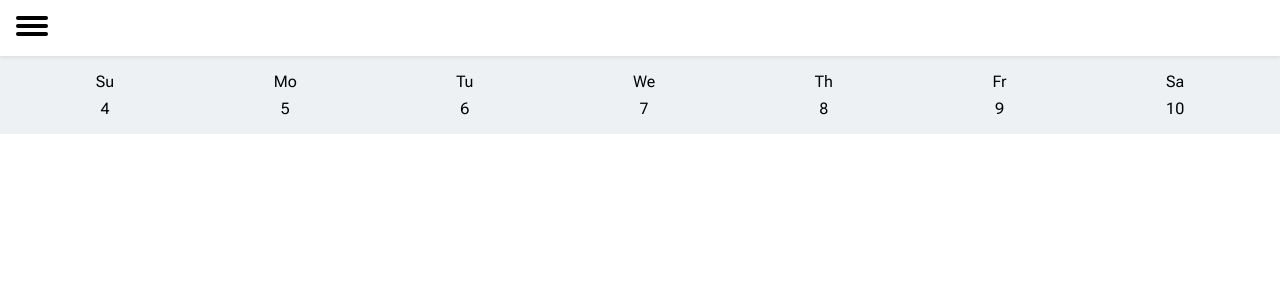
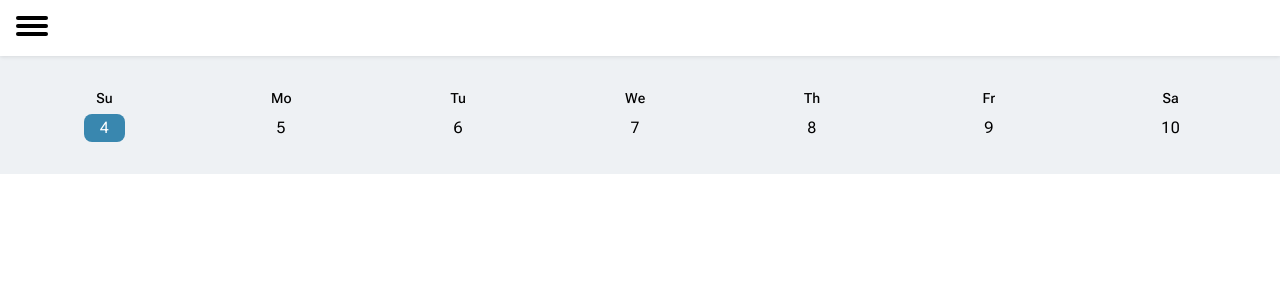
Before and after one commit to kkim1401/workout-poc, a Next.js app: page / in a window 1280 px wide. Shown: the top 300 px of the page. Built offline with nearby package versions, Linux system fonts and the light colour scheme.

Commit message:
add current day to calendar

```diff
--- a/src/features/common/components/topbar/topbar.module.css
+++ b/src/features/common/components/topbar/topbar.module.css
@@ -1,6 +1,6 @@
 .topbar {
   box-shadow: rgba(0, 0, 0, 0.1) 0px 1px 4px 0px;
-  padding: 1rem;
+  padding: 16px;
   position: relative;
 }
 
@@ -10,7 +10,7 @@
 
 .menu {
   position: absolute;
-  padding: 1rem;
+  padding: 16px;
   bottom: 0;
   top: 0;
   left: 0;
@@ -18,7 +18,9 @@
   background-color: var(--surface);
   transform-origin: 0% 0%;
   transform: translate(-100%, 0);
-  transition: transform 0.5s cubic-bezier(0.77, 0.2, 0.05, 1), visibility 0.5s;
+  transition:
+    transform 0.5s cubic-bezier(0.77, 0.2, 0.05, 1),
+    visibility 0.5s;
   visibility: hidden;
 }
 
--- a/src/features/workout/components/calendar/calendar.module.css
+++ b/src/features/workout/components/calendar/calendar.module.css
@@ -2,7 +2,7 @@
   background-color: var(--surfaceVariant);
   display: flex;
   justify-content: center;
-  padding: 1rem;
+  padding: 32px 16px;
 }
 
 .day {
@@ -11,9 +11,13 @@
   text-align: center;
 }
 
-.dayName {
+.dayNumber {
+  margin-top: 0.25rem;
+  padding: 2px 16px;
 }
 
-.dayNumber {
-  margin-top: 0.5rem;
+.dayNumber.current {
+  color: var(--onPrimaryDark);
+  background-color: var(--primaryDark);
+  border-radius: 8px;
 }
--- a/src/features/workout/components/calendar/calendar.tsx
+++ b/src/features/workout/components/calendar/calendar.tsx
@@ -1,5 +1,7 @@
-'use client';
+import { concatClassNames } from '@/utils';
 import styles from './calendar.module.css';
+
+const dayNames = ['Su', 'Mo', 'Tu', 'We', 'Th', 'Fr', 'Sa'];
 
 function addDays(date: Date, days: number) {
   const newDate = new Date(date);
@@ -8,7 +10,6 @@ function addDays(date: Date, days: number) {
 }
 
 export function getDaysByDayName(date: Date): { [index: string]: number } {
-  const dayNames = ['Su', 'Mo', 'Tu', 'We', 'Th', 'Fr', 'Sa'];
   const currDayIndex = date.getDay();
   return dayNames.reduce((acc, curr, index) => {
     return {
@@ -18,27 +19,50 @@ export function getDaysByDayName(date: Date): { [index: string]: number } {
   }, {});
 }
 
+function getCurrentDayName(date: Date) {
+  const currDayIndex = date.getDay();
+  return dayNames[currDayIndex];
+}
+
 function CalendarDay({
   dayName,
   dayNumber,
+  isCurrent,
 }: {
   dayName: string;
   dayNumber: number;
+  isCurrent?: boolean;
 }) {
   return (
     <div className={styles.day}>
-      <div className={styles.dayName}>{dayName}</div>
-      <div className={styles.dayNumber}>{dayNumber}</div>
+      <div className='subtitle2'>{dayName}</div>
+      <div
+        className={concatClassNames(
+          styles.dayNumber,
+          isCurrent && styles.current,
+          'body1'
+        )}
+      >
+        {dayNumber}
+      </div>
     </div>
   );
 }
 
 export default function Calendar() {
-  const daysByDayName = getDaysByDayName(new Date());
+  const date = new Date();
+  const daysByDayName = getDaysByDayName(date);
+  const currentDayName = getCurrentDayName(date);
+
   return (
     <section className={styles.container}>
       {Object.entries(daysByDayName).map(([dayName, dayNumber]) => (
-        <CalendarDay key={dayName} dayName={dayName} dayNumber={dayNumber} />
+        <CalendarDay
+          key={dayName}
+          dayName={dayName}
+          dayNumber={dayNumber}
+          isCurrent={currentDayName === dayName}
+        />
       ))}
     </section>
   );
```
